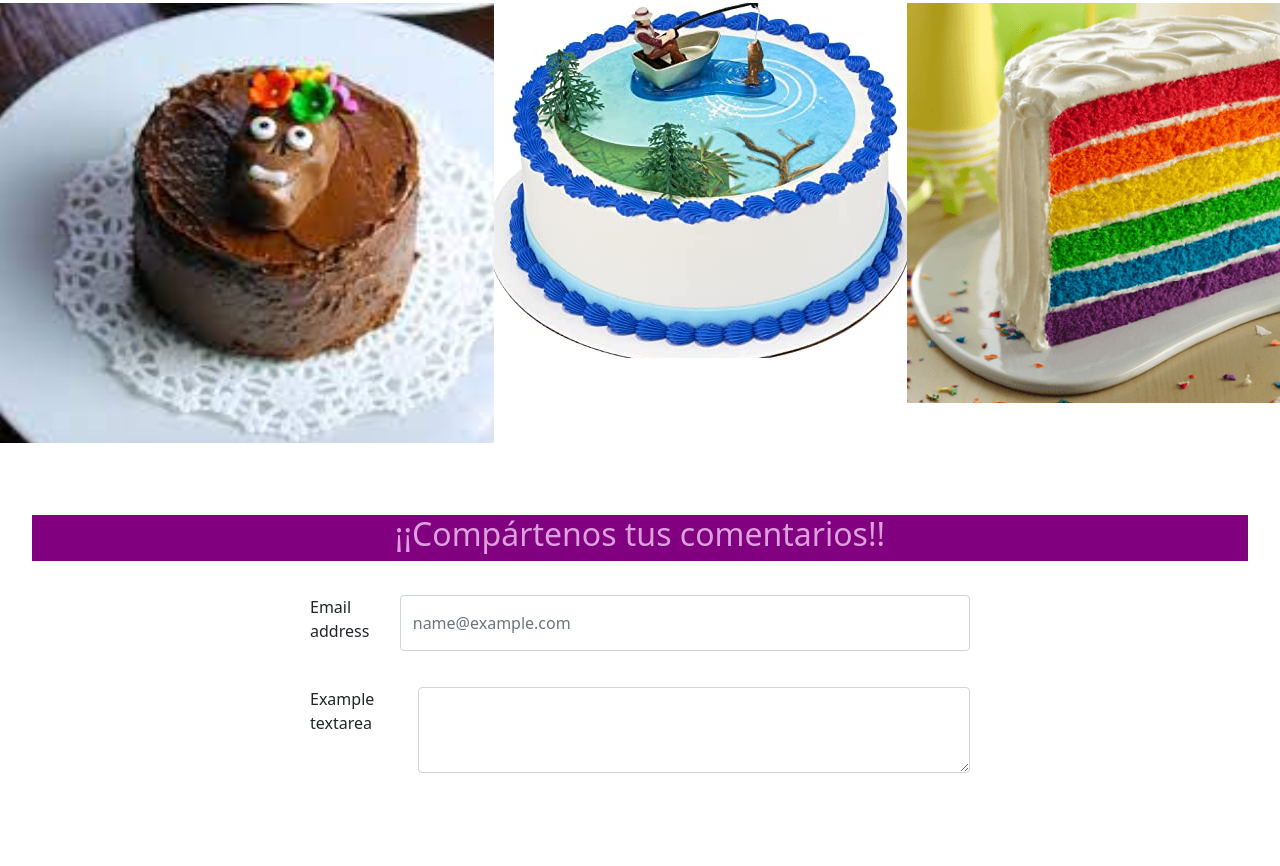
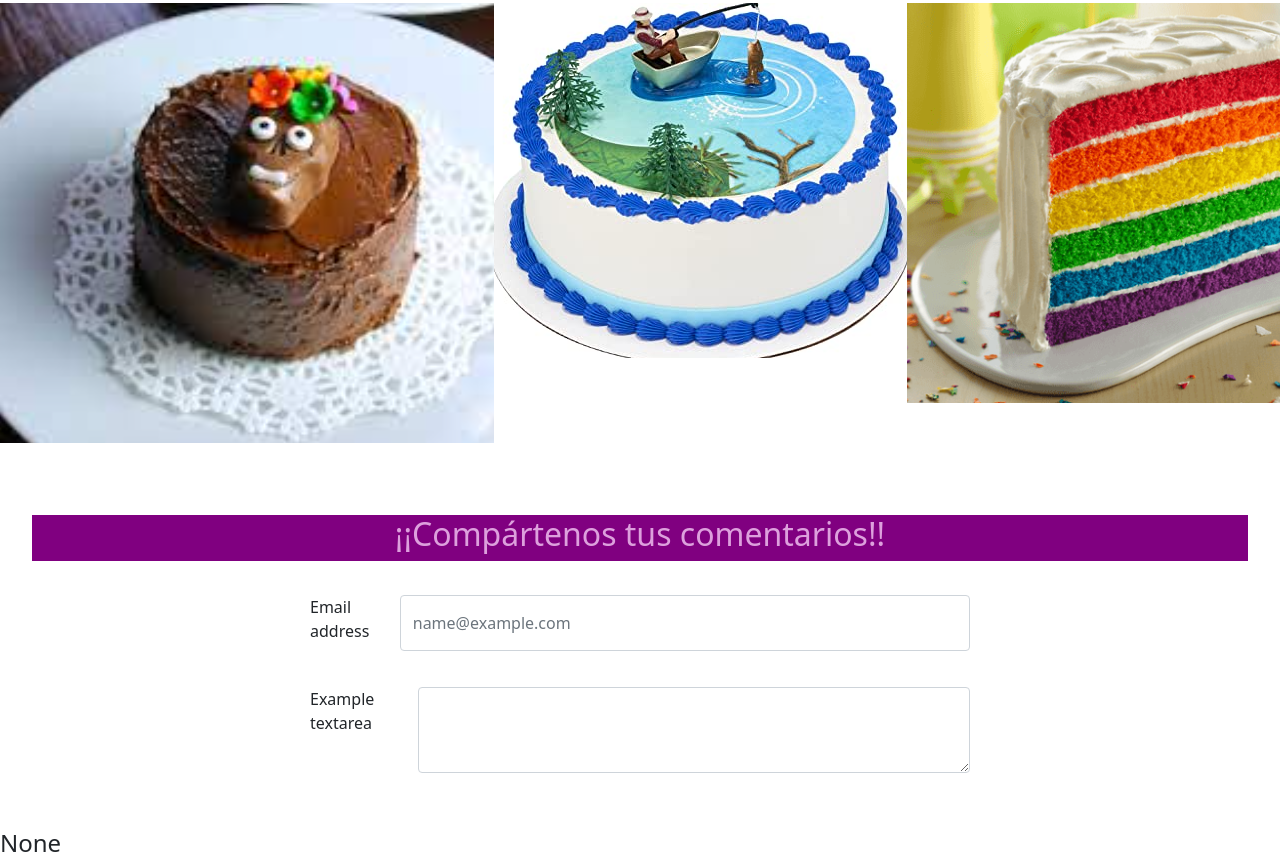
Before and after one commit to IronDuck1/M1P1-Landing-Page, a plain HTML site: page M1P1-Landing-Page/Index.html in a window 1280 px wide. Shown: the part 1989-2855 px from the top of the page. Before the commit the page ends 2818 px from the top, so only its background shows below. Drawn offline with nearby package versions, Linux system fonts and the light colour scheme.

Commit message:
cambios en index

```diff
--- a/M1P1-Landing-Page/Index.html
+++ b/M1P1-Landing-Page/Index.html
@@ -92,7 +92,7 @@
           <div class="enviar">
           <button>Enviar</button>
          </div>
-
+<h4>None</h4>
     </footer>
 </body>
 </html>
```
